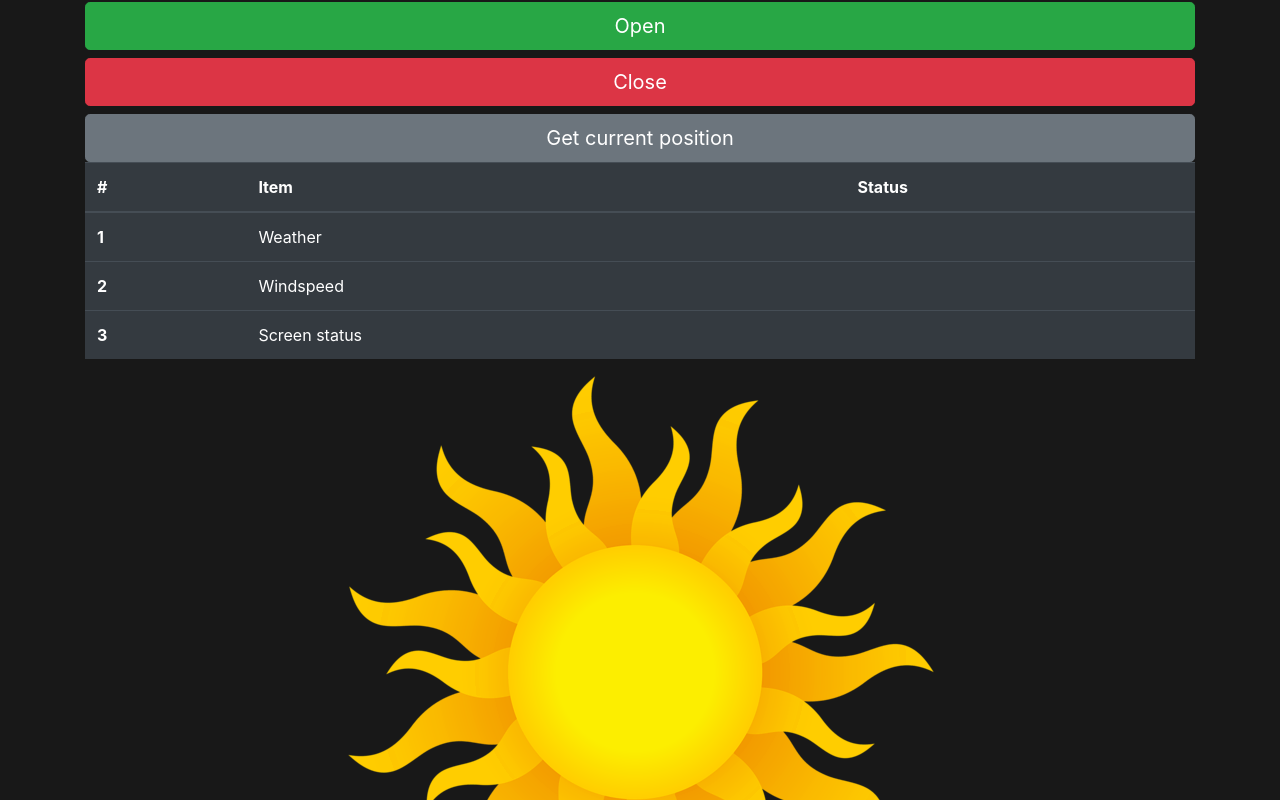
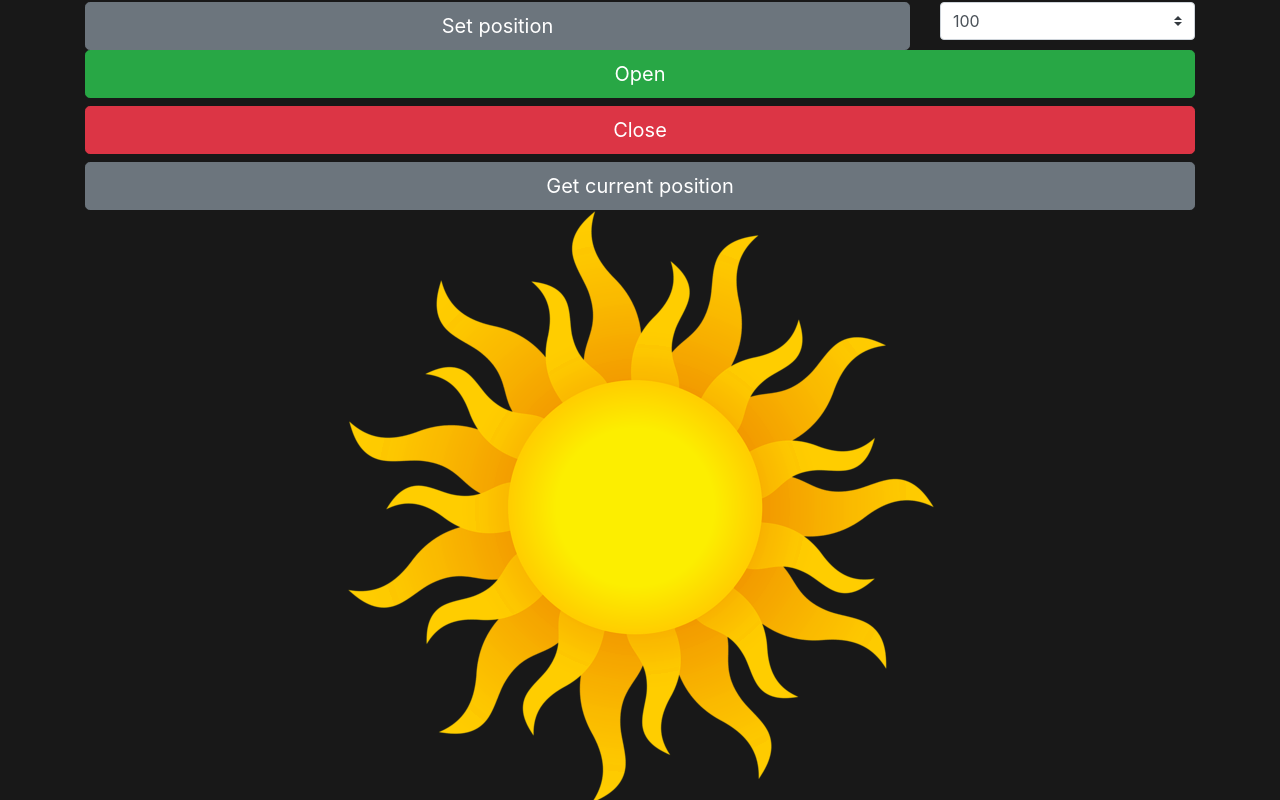
Before and after one commit to jcjveraa/sunscreen-controller, a plain HTML site: page esp8266/sunscreen/data-raw/index.html in a window 1280 px wide. Shown: the part 44-844 px from the top of the page. Drawn offline with nearby package versions, Linux system fonts and the light colour scheme.

Commit message:
made some changes

```diff
--- /dev/null
+++ b/esp8266/sunscreen/data-raw.min.js
@@ -0,0 +1 @@
+function GetURLParameter(e){for(var t=window.location.search.substring(1),n=t.split("&"),o=0;o<n.length;o++){var i=n[o].split("=");if(i[0]==e)return i[1]}}function updateResult(e){$("#result").html(e)}function openClose(e){let t="./Operate?direction="+e+"&key="+key+"&timestamp="+Date.now();$.get(t,updateResult)}let key=GetURLParameter("key");$("#button-open").click(function(){openClose("Open")}),$("#button-close").click(function(){openClose("Close")}),$("#button-current").click(function(){$.get("./CurrentPosition?key="+key,updateResult)}),$(function(){for(let e=100;e>=0;e-=10)$("#target-percentage-select").append(`<option value="${e}"> ${e} </option>`)});
--- a/esp8266/sunscreen/data-raw/custom.js
+++ b/esp8266/sunscreen/data-raw/custom.js
@@ -14,22 +14,29 @@ function updateResult(data) {
 }
 let key = GetURLParameter('key');
 
-function openClose(direction) {
-    let url = "./Operate?direction=" + direction + "&key=" + key + "&timestamp=" + Date.now();
+function openClose(targetPercentageOpen) {
+    let url = "./Operate?targetPercentageOpen=" + targetPercentageOpen + "&key=" + key + "&timestamp=" + Date.now();
     $.get(url, updateResult);
 }
 
 $("#button-open").click(function () {
-    openClose("Open")
-}
-);
+    openClose(100)
+});
 
 $("#button-close").click(function () {
-    openClose("Close")
-}
-);
+    openClose(0)
+});
+
+$("#button-set-to").click(function () {
+    openClose($('#target-percentage-select').val())
+});
 
 $("#button-current").click(function () {
-    $.get("./CurrentPosition?key=" + key, updateResult);
-}
-);
+        $.get("./CurrentPosition?key=" + key, updateResult);
+    });
+
+$(function () {
+    for (let index = 100; index >= 0; index -= 10) {
+        $('#target-percentage-select').append(`<option value="${index}"> ${index} </option>`);
+    }
+})
--- a/esp8266/sunscreen/data-raw/index.html
+++ b/esp8266/sunscreen/data-raw/index.html
@@ -17,40 +17,20 @@
 <body>
     <div class="container">
         <h2>Sunscreen controller</h2>
-
+        <div class="row">
+            <div class="col-9">
+                <button class="btn btn-secondary btn-lg btn-block" id="button-set-to">Set position</button>
+            </div>
+            <div class="col">
+                <select class="custom-select" id="target-percentage-select">
+                </select>
+            </div>
+        </div>
         <button class="btn btn-success btn-lg btn-block" id="button-open">Open</button>
         <button class="btn btn-danger btn-lg btn-block" id="button-close">Close</button>
         <button class="btn btn-secondary btn-lg btn-block" id="button-current">Get current position</button>
 
-        <div id="result">
-            <table class="table table-dark">
-                <thead>
-                  <tr>
-                    <th scope="col">#</th>
-                    <th scope="col">Item</th>
-                    <th scope="col">Status</th>
-                  </tr>
-                </thead>
-                <tbody>
-                  <tr>
-                    <th scope="row">1</th>
-                    <td>Weather</td>
-                    <td></td>
-                  </tr>
-                  <tr>
-                    <th scope="row">2</th>
-                    <td>Windspeed</td>
-                    <td></td>
-                  </tr>
-                  <tr>
-                    <th scope="row">3</th>
-                    <td>Screen status</td>
-                    <td></td>
-                  </tr>
-                </tbody>
-              </table>
-
-        </div>
+        <div id="result"> </div>
         <div class="text-center">
             <img src="sun.png" class="img-fluid" alt="Sun">
         </div>
@@ -68,8 +48,7 @@
         crossorigin="anonymous"></script>
 
 
-    <script
-        src="custom.min.js">
+    <script src="custom.min.js">
     </script>
 </body>
 
```
Also changed, not shown: esp8266/sunscreen/data-raw/index.min.html (+1 -1 lines), esp8266/sunscreen/data-raw/custom.min.js, 1 other file.
